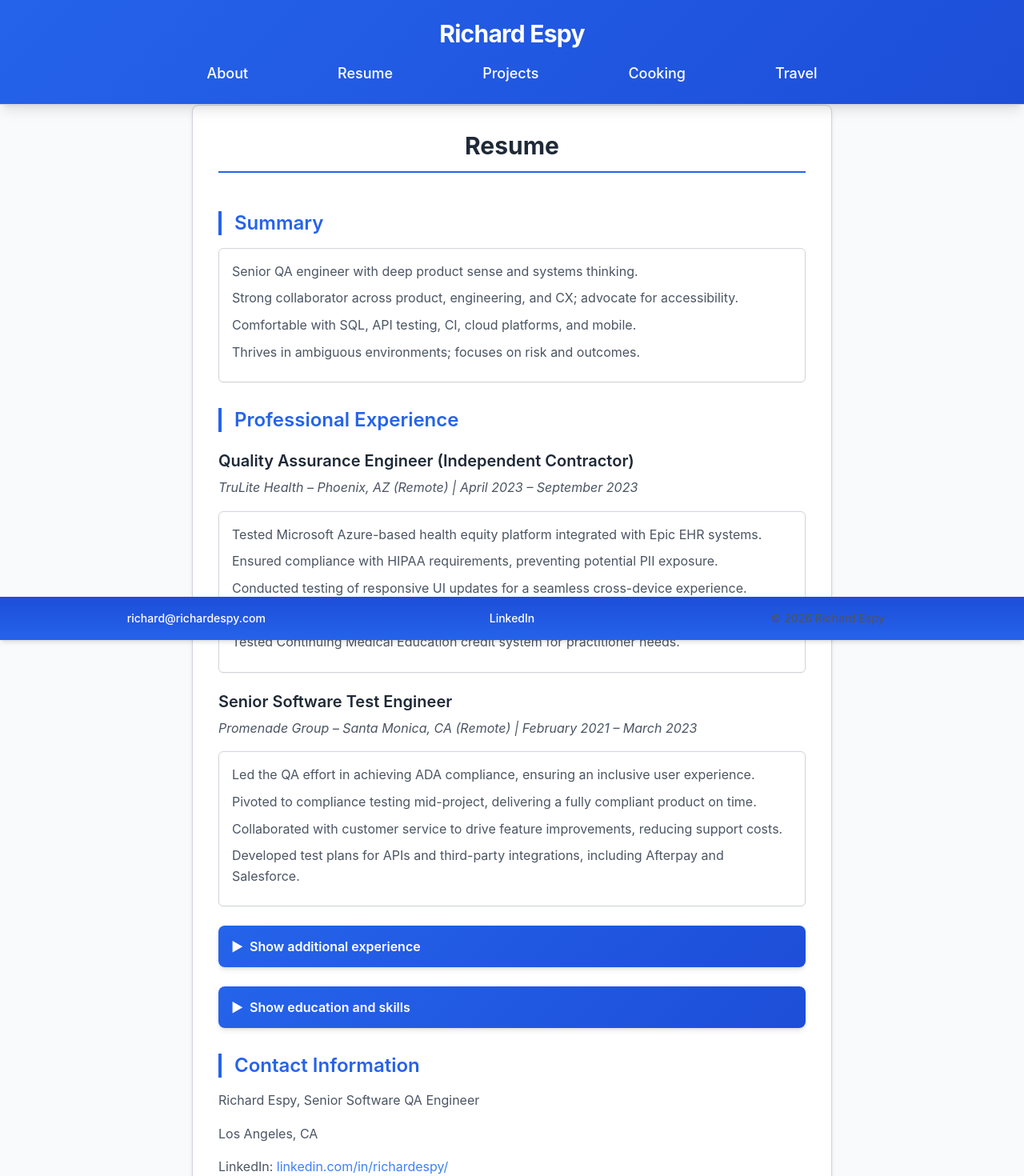
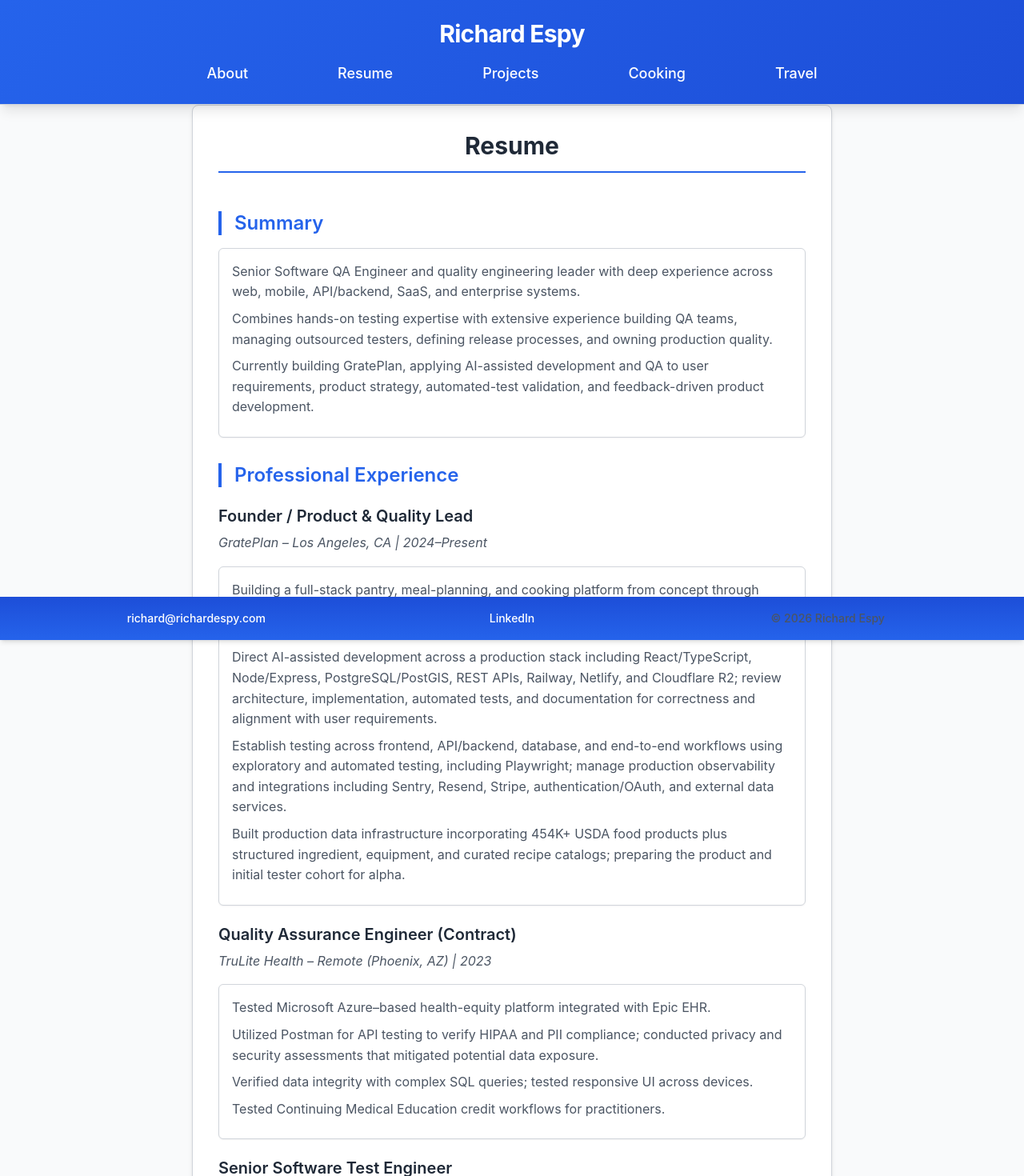
Before and after one commit to richardsp/richardespy, a React (Create React App) app: page /resume in a window 1280 px wide. Shown: the top 1470 px of the page at 80% size. Built offline with nearby package versions, Linux system fonts and the light colour scheme; no server answers; the HTML template or start-up script is replaced by a standard one.

Commit message:
Updated Resume and Projects

```diff
--- a/src/components/Resume.js
+++ b/src/components/Resume.js
@@ -18,73 +18,107 @@ const Resume = () => {
       <section>
         <ul className="resume-job-responsibilities">
           <li>
-            Senior QA engineer with deep product sense and systems thinking.
+            Senior Software QA Engineer and quality engineering leader with
+            deep experience across web, mobile, API/backend, SaaS, and
+            enterprise systems.
           </li>
           <li>
-            Strong collaborator across product, engineering, and CX; advocate
-            for accessibility.
+            Combines hands-on testing expertise with extensive experience
+            building QA teams, managing outsourced testers, defining release
+            processes, and owning production quality.
           </li>
           <li>
-            Comfortable with SQL, API testing, CI, cloud platforms, and mobile.
-          </li>
-          <li>
-            Thrives in ambiguous environments; focuses on risk and outcomes.
+            Currently building GratePlan, applying AI-assisted development and
+            QA to user requirements, product strategy, automated-test
+            validation, and feedback-driven product development.
           </li>
         </ul>
       </section>
       <section>
         <h2 className="resume-section-title">Professional Experience</h2>
 
-        <h3 className="resume-job-title">
-          Quality Assurance Engineer (Independent Contractor)
-        </h3>
+        <h3 className="resume-job-title">Founder / Product &amp; Quality Lead</h3>
         <p className="resume-job-details">
-          TruLite Health – Phoenix, AZ (Remote) | April 2023 – September 2023
+          GratePlan – Los Angeles, CA | 2024–Present
         </p>
         <ul className="resume-job-responsibilities">
           <li>
-            Tested Microsoft Azure-based health equity platform integrated with
-            Epic EHR systems.
+            Building a full-stack pantry, meal-planning, and cooking platform
+            from concept through alpha, owning requirements, roadmap, quality
+            strategy, dogfooding, tester recruitment, and feedback-driven
+            iteration.
           </li>
           <li>
-            Ensured compliance with HIPAA requirements, preventing potential PII
-            exposure.
+            Direct AI-assisted development across a production stack including
+            React/TypeScript, Node/Express, PostgreSQL/PostGIS, REST APIs,
+            Railway, Netlify, and Cloudflare R2; review architecture,
+            implementation, automated tests, and documentation for correctness
+            and alignment with user requirements.
           </li>
           <li>
-            Conducted testing of responsive UI updates for a seamless
-            cross-device experience.
+            Establish testing across frontend, API/backend, database, and end-to-end workflows using exploratory and automated testing,
+            including Playwright; manage production observability and
+            integrations including Sentry, Resend, Stripe,
+            authentication/OAuth, and external data services.
           </li>
           <li>
-            Verified data integrity using complex SQL queries, ensuring accuracy
-            in health-related data.
+            Built production data infrastructure incorporating 454K+ USDA food
+            products plus structured ingredient, equipment, and curated recipe
+            catalogs; preparing the product and initial tester cohort for
+            alpha.
+          </li>
+        </ul>
+
+        <h3 className="resume-job-title">Quality Assurance Engineer (Contract)</h3>
+        <p className="resume-job-details">
+          TruLite Health – Remote (Phoenix, AZ) | 2023
+        </p>
+        <ul className="resume-job-responsibilities">
+          <li>
+            Tested Microsoft Azure–based health-equity platform integrated
+            with Epic EHR.
           </li>
           <li>
-            Tested Continuing Medical Education credit system for practitioner
-            needs.
+            Utilized Postman for API testing to verify HIPAA and PII
+            compliance; conducted privacy and security assessments that
+            mitigated potential data exposure.
+          </li>
+          <li>
+            Verified data integrity with complex SQL queries; tested
+            responsive UI across devices.
+          </li>
+          <li>
+            Tested Continuing Medical Education credit workflows for
+            practitioners.
           </li>
         </ul>
 
         <h3 className="resume-job-title">Senior Software Test Engineer</h3>
         <p className="resume-job-details">
-          Promenade Group – Santa Monica, CA (Remote) | February 2021 – March
-          2023
+          Promenade Group – Remote (Santa Monica, CA) | 2021–2023
         </p>
         <ul className="resume-job-responsibilities">
           <li>
-            Led the QA effort in achieving ADA compliance, ensuring an inclusive
-            user experience.
+            Built and executed test strategies for business verticals
+            (florists, food, liquor) while maintaining regression coverage
+            across the core SaaS platform.
           </li>
           <li>
-            Pivoted to compliance testing mid-project, delivering a fully
-            compliant product on time.
+            Sole QA owner for SWIGG liquor delivery; validated third-party
+            Delivery Solutions API integrations, provided vendor feedback that
+            improved their service, and ensured smooth buyer workflows.
           </li>
           <li>
-            Collaborated with customer service to drive feature improvements,
-            reducing support costs.
+            Conducted functional and integration testing across web, mobile,
+            and APIs, ensuring seamless data flow.
           </li>
           <li>
-            Developed test plans for APIs and third-party integrations,
-            including Afterpay and Salesforce.
+            Collaborated with engineering leadership to integrate QA feedback
+            earlier in planning and release cycles.
+          </li>
+          <li>
+            Mentored developers/product on testing practices, reducing escaped
+            defects and speeding releases.
           </li>
         </ul>
       </section>
@@ -104,48 +138,161 @@ const Resume = () => {
         </h4>
         {!isExperienceCollapsed && (
           <div className="resume-collapsible-content">
-            <h3 className="resume-job-title">QA Engineer</h3>
+            <h3 className="resume-job-title">Quality Assurance Engineer</h3>
             <p className="resume-job-details">
-              EZ Texting – Santa Monica, CA | October 2018 – January 2021
+              EZ Texting – Santa Monica, CA | 2018–2021
             </p>
             <ul className="resume-job-responsibilities">
               <li>
-                Spearheaded the QA process for a comprehensive website redesign.
+                Sole QA for a ground-up website redesign, ensuring
+                functional/UX quality across all pages for on-time launch.
               </li>
               <li>
-                Served as the sole QA responsible for front-end testing during a
-                major redesign.
+                Tested and validated a new onboarding flow that increased paid
+                conversion by ~35%.
               </li>
               <li>
-                Authored SQL queries and executed manual and automated test
-                plans.
+                Diagnosed and validated fix for an MMS delivery issue,
+                preventing loss of a $250K client.
               </li>
               <li>
-                Set up test environments and seed data for product demos and new
-                feature testing.
+                Coordinated QA for COVID-19 response packages supporting
+                small-business continuity.
+              </li>
+              <li>
+                Supported onboarding/trial experiments (registration flows,
+                trial bounds, modal optimizations); validated outcomes (e.g.,
+                30-day trial lowered ARPU with no conversion lift).
+              </li>
+              <li>
+                Partnered with business &amp; engineering to QA discount
+                migrations and plan consultations; reduced billing risk.
+              </li>
+              <li>
+                Built/maintained QA environments; seeded demo data; mentored
+                and onboarded new QA engineers.
+              </li>
+            </ul>
+
+            <h3 className="resume-job-title">Quality Assurance Engineer (Contract)</h3>
+            <p className="resume-job-details">
+              Various Clients – Culver City, CA | 2016–2018
+            </p>
+            <ul className="resume-job-responsibilities">
+              <li>
+                Led testing for web-based creative tools and iOS/Android apps.
+              </li>
+              <li>
+                Tested Oracle database migration for e-commerce/CMS systems.
+              </li>
+              <li>
+                Authored detailed test plans/cases; identified and documented
+                500+ issues.
+              </li>
+              <li>
+                Coordinated external/remote testers to maximize coverage.
+              </li>
+            </ul>
+
+            <h3 className="resume-job-title">Quality Assurance Lead</h3>
+            <p className="resume-job-details">
+              The Portal Group / Toyota – Torrance, CA | 2015–2016
+            </p>
+            <ul className="resume-job-responsibilities">
+              <li>
+                QA lead for buyatoyota.com migration to AWS; validated
+                deployment stability.
+              </li>
+              <li>
+                Tested Spanish-language site and ensured full feature parity
+                with English.
+              </li>
+              <li>
+                Allocated QA resources across dealership web properties;
+                balanced priorities and deadlines.
               </li>
             </ul>
 
             <h3 className="resume-job-title">Manager, Quality Assurance</h3>
             <p className="resume-job-details">
-              TrueCar.com / Zag.com – Santa Monica, CA | September 2006 –
-              October 2014
+              TrueCar / Zag – Santa Monica, CA | 2006–2014
             </p>
             <ul className="resume-job-responsibilities">
               <li>
-                Mentored and coached QA team members, guiding several through
-                promotions.
+                Owned production release quality sign-off across TrueCar and
+                white-label partner sites, serving as final QA authority for
+                customer-facing releases.
               </li>
               <li>
-                Managed an offshore QA team, ensuring productivity and clear
-                communication.
+                Served as onsite QA liaison to Tech Mahindra's offshore team,
+                reproducing issues, clarifying requirements, directing
+                testing, and resolving questions between Santa Monica and
+                India.
               </li>
               <li>
-                Transitioned the QA team from waterfall to agile methodologies.
+                Evaluated offshore testers, helped retain strong performers
+                and remove poor fits, and managed through high turnover and
+                timezone constraints before transitioning the outsourced model
+                to local QA.
+              </li>
+              <li>
+                Built and scaled an 8-person onshore QA organization; hired
+                and developed staff, including coaching two junior testers to
+                Senior promotions.
+              </li>
+              <li>
+                Led the shift from waterfall to Agile and established release
+                cadence, defect triage, regression, and release-readiness
+                standards across the organization.
+              </li>
+              <li>
+                Scaled white-label testing, integrated QA practices across
+                acquisitions, and partnered with Support and dealer customers
+                to convert field issues into regression coverage.
               </li>
             </ul>
 
-            {/* Additional experience can be similarly added */}
+            <h3 className="resume-job-title">Manager, Quality Assurance</h3>
+            <p className="resume-job-details">
+              Internet Brands / CarsDirect – El Segundo, CA | 1999–2006
+            </p>
+            <ul className="resume-job-responsibilities">
+              <li>
+                Scaled QA for high-traffic, 24/7 consumer sites; cross-trained
+                staff to expand capacity without added headcount.
+              </li>
+              <li>
+                Established/enforced project lifecycle and release quality
+                gates; led defect triage, improving release reliability and
+                site stability.
+              </li>
+              <li>
+                Owned configuration management &amp; production deployments
+                pre-CI/CD; final go/no-go authority.
+              </li>
+              <li>
+                Rolled out Akamai CDN, completing development after contractor
+                exit; trained engineering on usage.
+              </li>
+              <li>
+                Represented the company at trade shows; built traveling demo
+                servers; gathered customer feedback.
+              </li>
+            </ul>
+
+            <h3 className="resume-job-title">Earlier Career</h3>
+            <ul className="resume-job-responsibilities">
+              <li>
+                Quality Assurance Engineer — Symantec (1994–1998): Tested
+                Norton Utilities and other consumer products; logged 3,000+
+                defects; awarded A++ for Japanese localization work.
+              </li>
+              <li>
+                Producer — New World Computing (1992–1994): Producer credits
+                on four PC game titles; introduced first externally developed
+                title.
+              </li>
+            </ul>
           </div>
         )}
       </section>
@@ -165,21 +312,46 @@ const Resume = () => {
         </h4>
         {!isEducationCollapsed && (
           <div className="resume-collapsible-content">
-            <h3 className="resume-job-title">Education / Skills</h3>
+            <h3 className="resume-job-title">Education &amp; Certifications</h3>
             <ul className="resume-job-responsibilities">
               <li>
-                Education: Computer Science and Business Administration studies,
-                Santa Monica College
+                Santa Monica College — Computer Science &amp; Business
+                Administration studies
               </li>
               <li>
-                Certifications: Certified Agile ScrumMaster, Certified Agile
-                Scrum Product Owner
+                Certifications: Certified Agile ScrumMaster; Certified Agile
+                Product Owner; BBST Foundations; Google Cybersecurity
+                Certificate
+              </li>
+            </ul>
+
+            <h3 className="resume-job-title">Skills</h3>
+            <ul className="resume-job-responsibilities">
+              <li>
+                QA &amp; Test Strategy: functional, regression, exploratory,
+                accessibility (ADA/WCAG), compliance (HIPAA/PII), risk-based
+                testing, quality gates, release readiness, defect leakage
+                prevention, root cause analysis, AI-assisted QA/development
+                workflows, test coverage strategy, requirements analysis
               </li>
               <li>
-                Tools: Postman, Jira, Confluence, Jenkins, Docker, Selenium
-                WebDriver, Appium
+                Automation &amp; Tools: Playwright, Selenium WebDriver,
+                Appium, Postman, GitHub Actions/CI/CD, Jenkins, Docker, Git
               </li>
-              <li>Platforms: iOS, Android, Microsoft Azure, Epic EHR</li>
+              <li>
+                Data, Web &amp; Cloud: SQL, PostgreSQL/PostGIS, REST APIs,
+                React, TypeScript, Node.js/Express, Railway, Netlify,
+                Cloudflare R2, Sentry, Azure, AWS
+              </li>
+              <li>
+                Collaboration: Agile/Scrum, release sign-off, outsourced QA
+                leadership, defect triage, cross-functional facilitation,
+                mentoring
+              </li>
+              <li>
+                Domains: SaaS, e-commerce, healthcare, telecom/messaging,
+                mobile, consumer software
+              </li>
             </ul>
           </div>
         )}
@@ -188,9 +360,18 @@ const Resume = () => {
       <section>
         <h2 className="resume-section-title">Contact Information</h2>
         <p className="resume-contact-info">
-          Richard Espy, Senior Software QA Engineer
+          Richard Espy, Quality Engineering Leader
         </p>
         <p className="resume-contact-info">Los Angeles, CA</p>
+        <p className="resume-contact-info">
+          <a href="tel:+13108950825">310-895-0825</a>
+        </p>
+        <p className="resume-contact-info">
+          <a href="mailto:richard.espy@gmail.com">richard.espy@gmail.com</a>
+        </p>
+        <p className="resume-contact-info">
+          <a href="https://richardespy.com">richardespy.com</a>
+        </p>
         <p className="resume-contact-info">
           LinkedIn:{" "}
           <a
```
Also changed, not shown: 1 other file (tests, documents, lock files or other folders).
